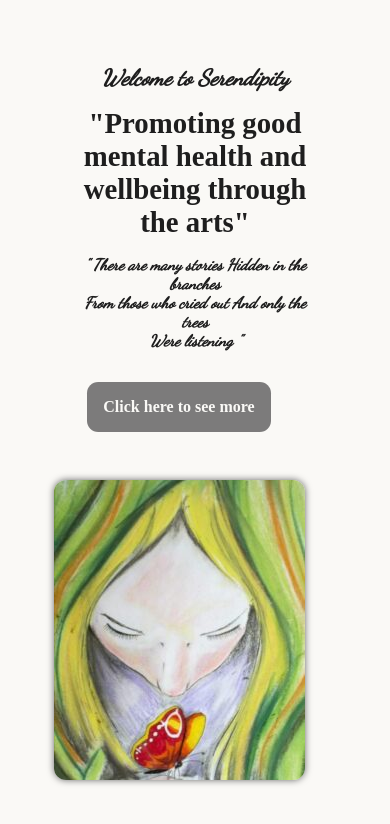
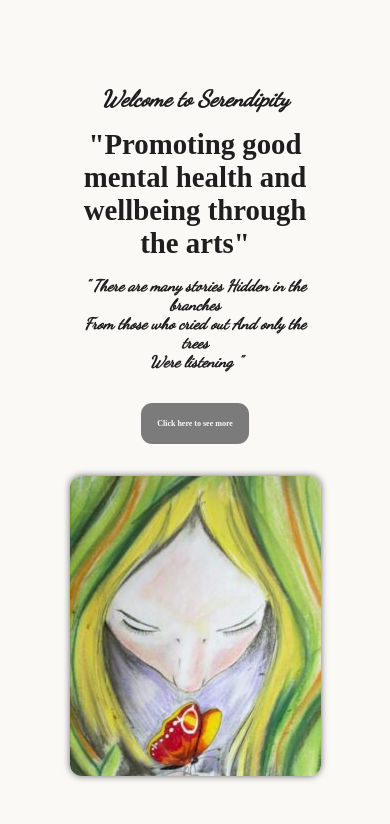
Before and after one commit to YuvalZoref/serendipity, a React (Create React App) app: page /#/ in a window 390 px wide. Shown: the top 824 px of the page. Built offline with nearby package versions, Linux system fonts and the light colour scheme; a web font is replaced by a local one.

Commit message:
sorted out responsive alignment

```diff
--- a/src/pages/styling/home.scss
+++ b/src/pages/styling/home.scss
@@ -68,7 +68,7 @@
   #home{
 
     .homeContainer{
-      height: auto;
+      height: 100vh;
       flex-direction: column;
       padding: 2rem 0;
     }
@@ -90,9 +90,15 @@
     }
     .homeBtnLink{
       margin-bottom: 0;
+      margin-left: 2rem;
+      font-size: 0.5rem;
     }
     .homeItemsRight{
       margin-top: 0;
+      margin-bottom: 0;
+      margin-left: 2rem;
+      padding: 0;
+      padding-bottom: 1rem;
     }
   }
 }
```
